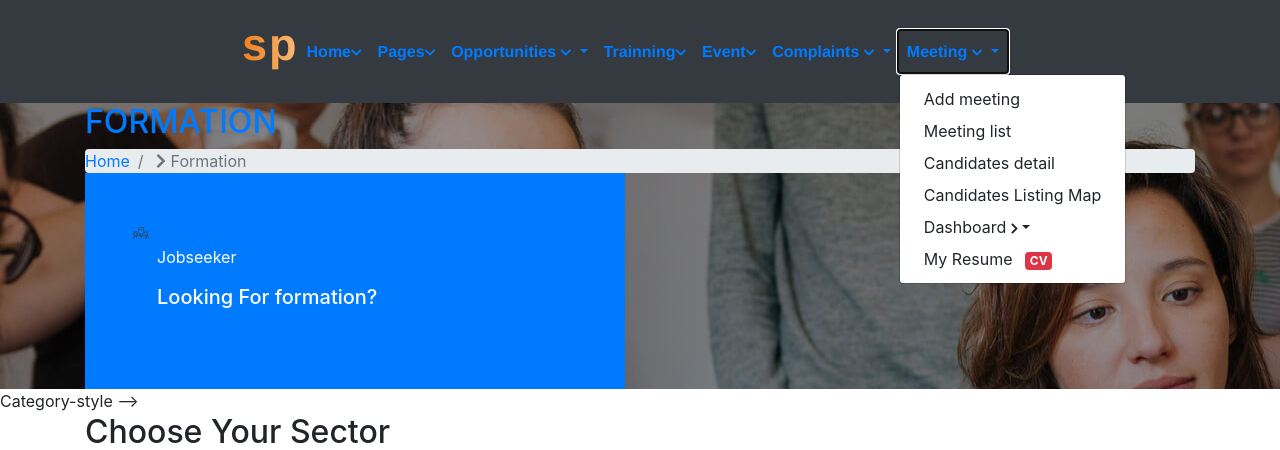
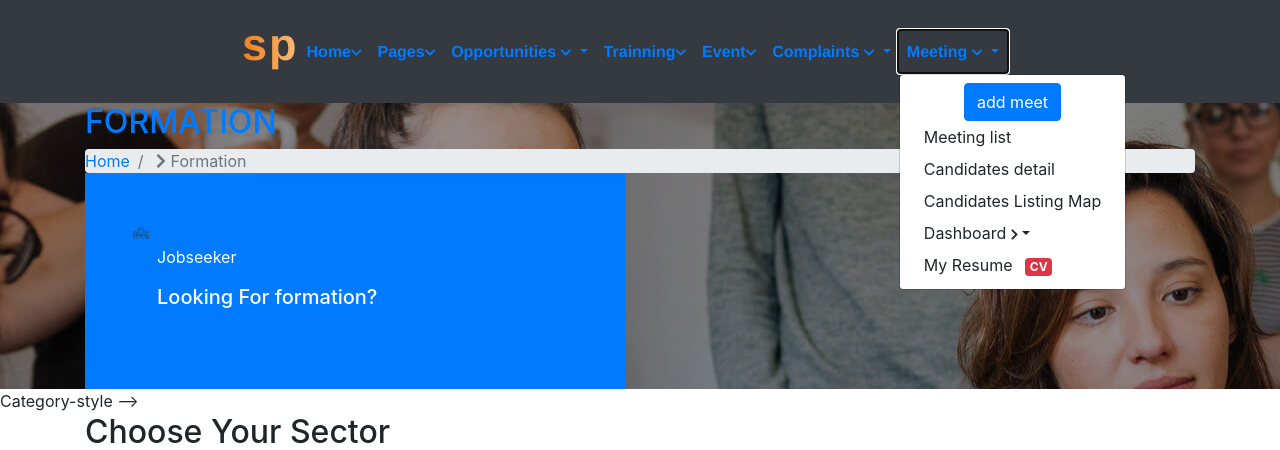
Before and after one commit to wassim19/Projet-PI, a Symfony app: template templates/formation/formation.html.twig in a window 1280 px wide, after a click on "Meeting". Shown: the top 450 px of the page. Run offline with Twig, Linux system fonts and the light colour scheme; the template is opened without the code that fills it, so the values that code supplies are empty; some libraries are stand-ins or nearby versions.

Commit message:
Update base.html.twig

```diff
--- a/templates/base.html.twig
+++ b/templates/base.html.twig
@@ -323,7 +323,11 @@ Header -->
                             <B><FONT face="Helvetica"> Meeting</FONT></B> <i class="fas fa-chevron-down fa-xs"></i>
                         </a>
                         <ul class="dropdown-menu">
-                            <li><a class="dropdown-item" href="candidate-detail.html">Add meeting</a></li>
+                            <div class="feature-info-content pb-2 pb-md-0">
+                                <center><a class="btn btn-primary btn-md" href="addr">add meet</a></center>
+                                <ul></ul>
+
+                            </div>
                             <li><a class="dropdown-item" href="candidate-detail.html">Meeting list</a></li>
                             <li><a class="dropdown-item" href="candidate-detail.html">Candidates detail</a></li>
                             <li><a class="dropdown-item" href="candidates-listing-map.html">Candidates Listing Map</a></li>
```
